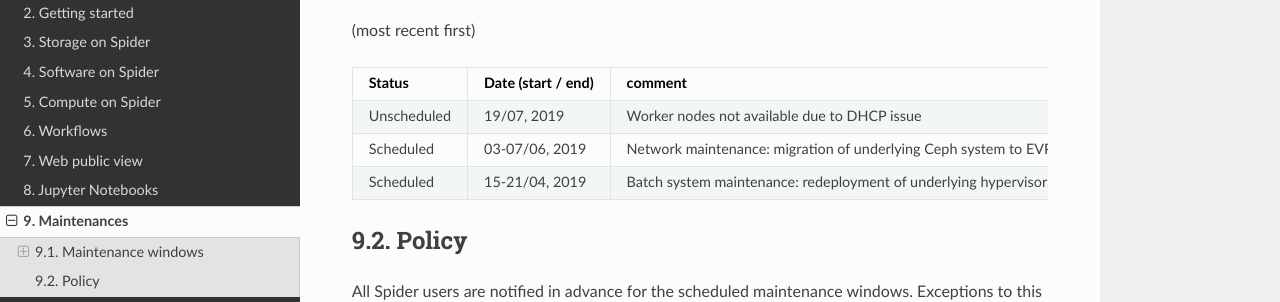
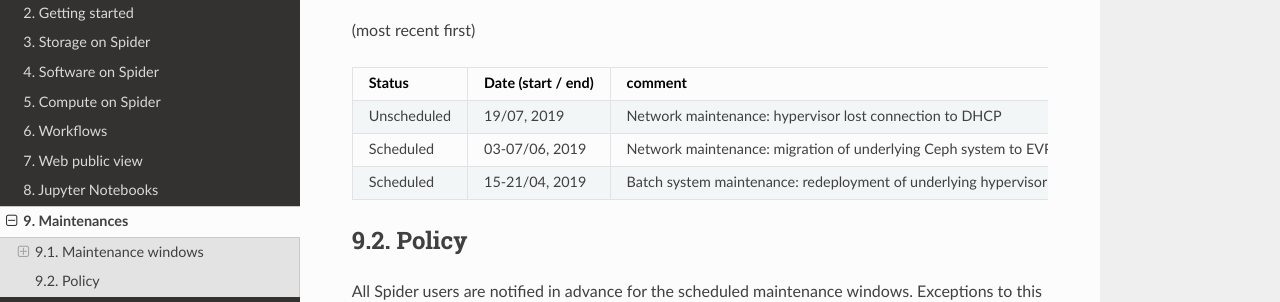
Before and after one commit to sara-nl/spiderdocs, a Sphinx documentation site: the page built from source/Pages/maintenances.rst, in a window 1280 px wide and 900 px high, scrolled down 647 px. Shown: the part 162-464 px from the top of the window. Built offline with Sphinx 7.4.7 and the Read the Docs theme 2.0.0, drawn with Linux system fonts in a browser that asks for light colours.

Commit message:
Update maintenances.rst

```diff
--- a/source/Pages/maintenances.rst
+++ b/source/Pages/maintenances.rst
@@ -49,7 +49,7 @@
 ============  ==================  =======
 Status        Date (start / end)  comment
 ============  ==================  =======
-Unscheduled   19/07, 2019         Worker nodes not available due to DHCP issue
+Unscheduled   19/07, 2019         Network maintenance: hypervisor lost connection to DHCP
 Scheduled     03-07/06, 2019      Network maintenance: migration of underlying Ceph system to EVPN
 Scheduled     15-21/04, 2019      Batch system maintenance: redeployment of underlying hypervisors to improve local scratch performance
 ============  ==================  =======
```
